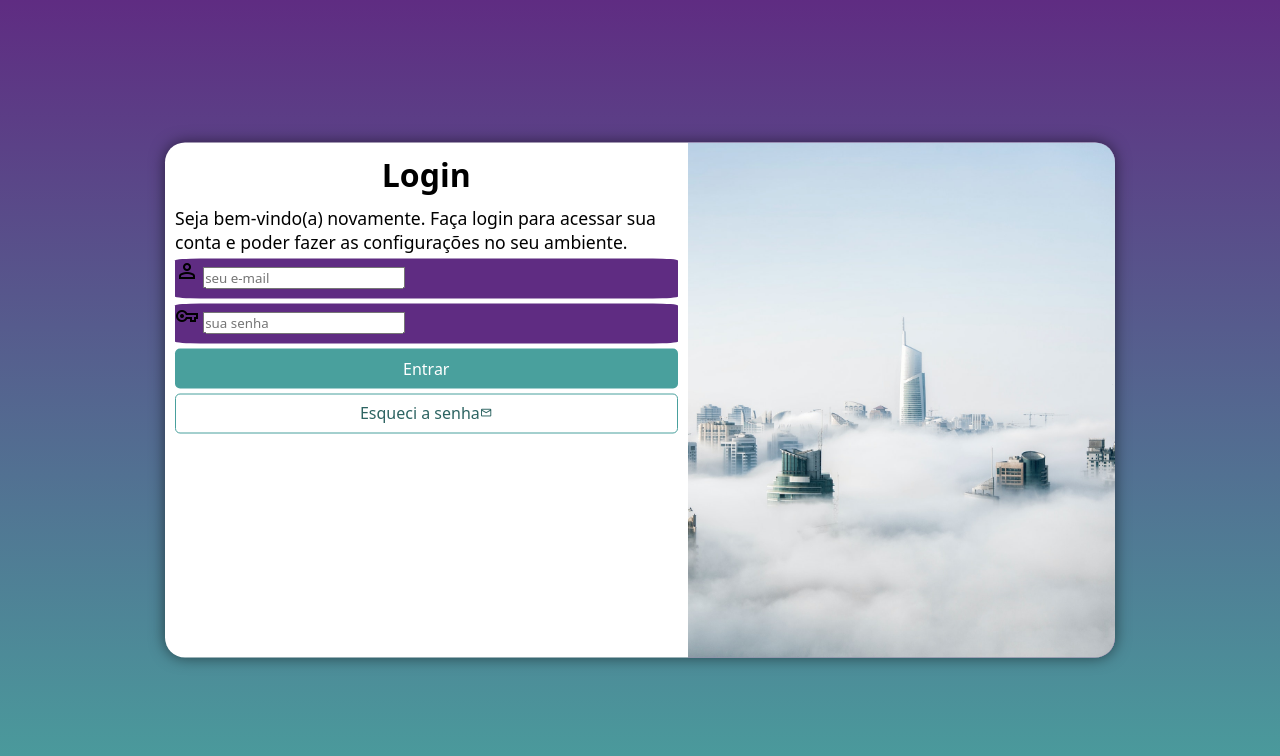
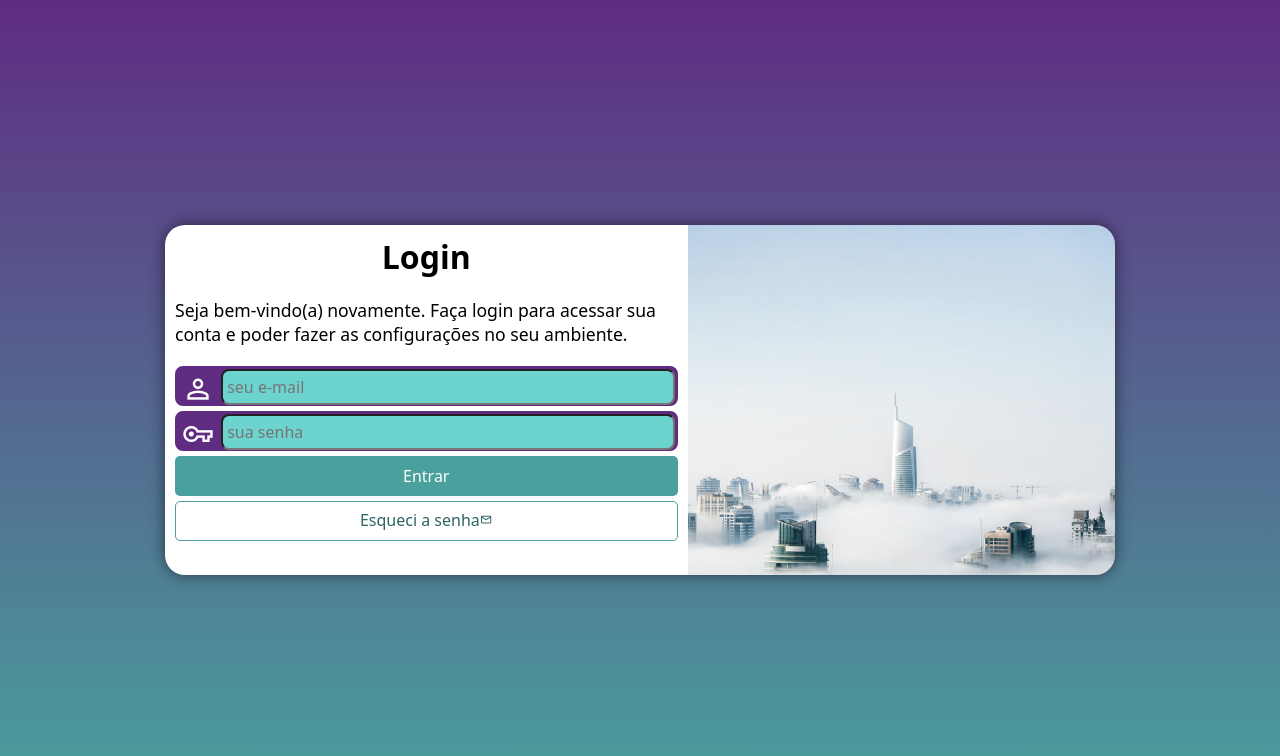
Before and after one commit to DanilloSouza03/Projeto-Login, a plain HTML site: page index.html in a window 1280 px wide. Drawn offline with nearby package versions, Linux system fonts and the light colour scheme.

Commit message:
bug fix, e adição de formatação

```diff
--- a/estilos/media-query.css
+++ b/estilos/media-query.css
@@ -7,7 +7,7 @@
 
     section#login {
         width: 80vw;
-        height: 90vh;
+        height: 290px;
     }
 
     section#login > div#imagem {
@@ -29,6 +29,7 @@
 
     section#login {
         width: 950px;
+        height: 350px;
     }
 
     section#login > div#imagem {
@@ -48,5 +49,6 @@
 
     div#formulario > p {
         font-size: 1.1em;
+        margin: 20px 0px;
     }
 }
--- a/estilos/style.css
+++ b/estilos/style.css
@@ -29,7 +29,6 @@ section#login {
     position: absolute;
     top: 50%;
     left: 50%;
-    transform: translate(-50%, -50%);
     overflow: hidden;
 
     background-color: #ffffff;
@@ -38,6 +37,7 @@ section#login {
     border-radius: 20px;
     box-shadow: 0px 0px 15px #00000089;
 
+    transform: translate(-50%, -50%);
     transition: width .4s, height .4s;
     transition-timing-function: ease;
 }
@@ -65,14 +65,39 @@ div#formulario > p {
 
 form > div.campo {
     background-color: #5f2c82;
+    border: 2px solid #5f2c82;
     width: 100%;
     height: 40px;
-    border-radius: 5%;
+    border-radius: 8px;
     margin: 5px 0px;
 }
 
 div.campo > label {
     display: none;
+}
+
+div.campo > span {
+    color: #ffffff;
+    /* background-color: #000000; */
+    font-size: 2em;
+    width: 40px;
+    height: 100%;
+    padding: 5px;
+}
+
+div.campo > input {
+    background-color: #6cd3cf;
+    font-size: 1em;
+    width: calc(100% - 45px);
+    height: 100%;
+    border-radius: 8px;
+    padding: 4px;
+    transform: translateY(-12px);
+}
+
+div.campo > input:focus-within {
+    background-color: #ffffff;
+    border: none;
 }
 
 form > input[type=submit] {
--- a/index.html
+++ b/index.html
@@ -8,6 +8,7 @@
     <link rel="stylesheet" href="https://fonts.googleapis.com/css2?family=Material+Symbols+Outlined:opsz,wght,FILL,GRAD@20..48,100..700,0..1,-50..200" />
     <link rel="stylesheet" href="estilos/style.css">
     <link rel="stylesheet" href="estilos/media-query.css">
+    <link rel="shortcut icon" href="imagens/favicon.png" type="image/x-icon">
 </head>
 <body>
     <main>
```
Also changed, not shown: imagens/favicon.png (added).
